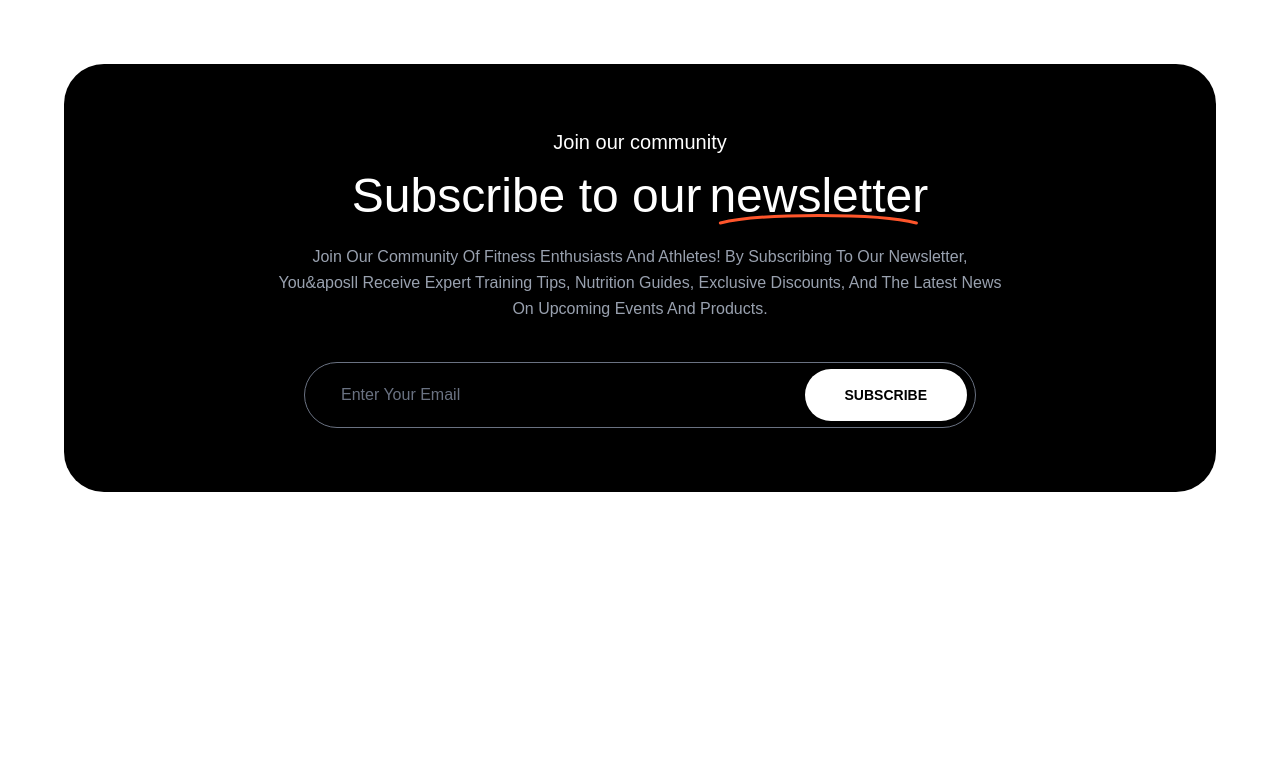
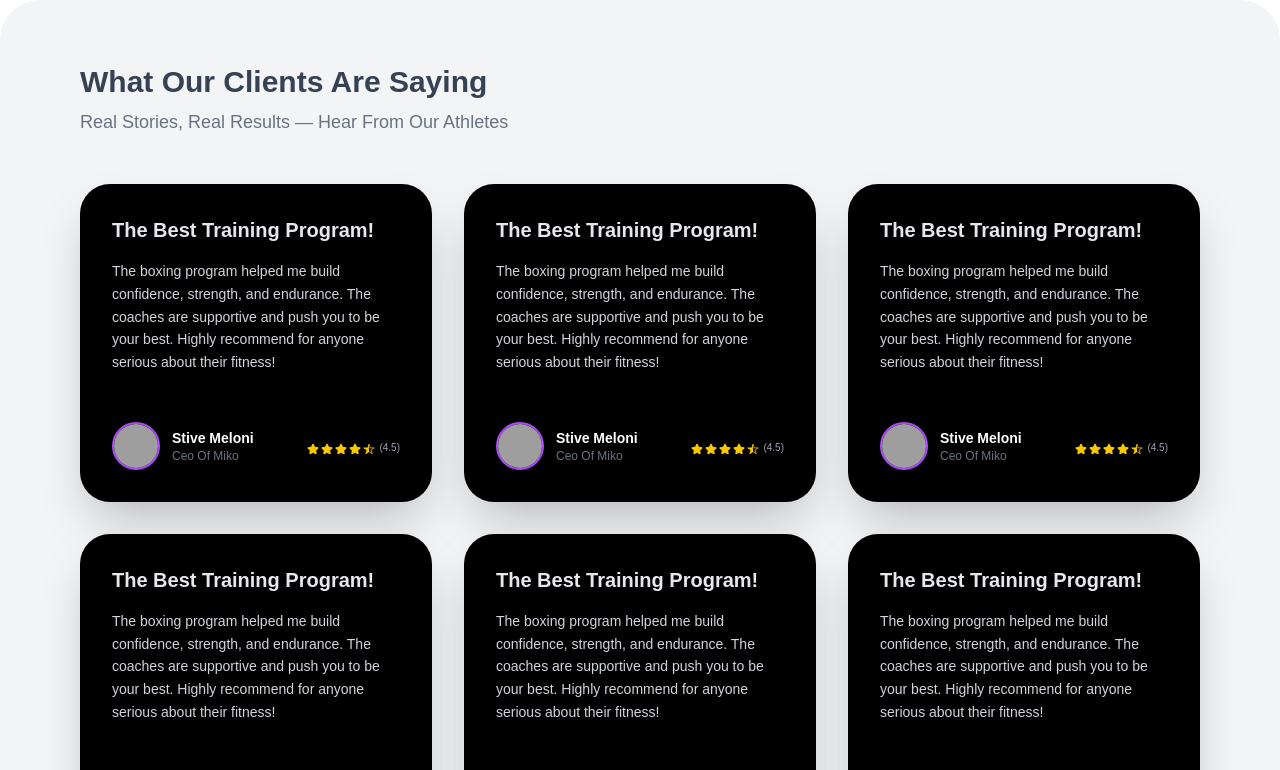
Before and after one commit to isratbiswas/Softvence_landing_page, a Next.js app: page / in a window 1280 px wide. Shown: the top 770 px of the page. Built offline with nearby package versions, Linux system fonts and the light colour scheme; grey boxes are pictures that could not be loaded.

Commit message:
feat: implement Review Section  based on Figma design

```diff
--- a/next.config.ts
+++ b/next.config.ts
@@ -2,6 +2,9 @@ import type { NextConfig } from "next";
 
 const nextConfig: NextConfig = {
   /* config options here */
+  images: {
+    domains: ["i.pravatar.cc"],
+  },
   reactCompiler: true,
 };
 
--- a/package.json
+++ b/package.json
@@ -9,9 +9,11 @@
     "lint": "eslint"
   },
   "dependencies": {
+    "framer-motion": "^12.38.0",
     "next": "16.2.2",
     "react": "19.2.4",
-    "react-dom": "19.2.4"
+    "react-dom": "19.2.4",
+    "react-icons": "^5.6.0"
   },
   "devDependencies": {
     "@tailwindcss/postcss": "^4",
--- a/src/app/page.tsx
+++ b/src/app/page.tsx
@@ -1,9 +1,11 @@
 import NewsLatterSection from "@/components/modules/NewsLatterSection";
+import ReviewSection from "@/components/modules/ReviewSection";
 import Image from "next/image";
 
 export default function Home() {
   return (
     <div className="">
+      <ReviewSection />
       <NewsLatterSection />
     </div>
   );
--- /dev/null
+++ b/src/components/modules/ReviewSection.tsx
@@ -0,0 +1,114 @@
+"use client";
+
+import Image from "next/image";
+
+import { FaStar } from "react-icons/fa";
+import { IoStarHalf } from "react-icons/io5";
+import { motion, Variants, easeOut } from "framer-motion";
+
+const reviews = [
+  { id: 1, img: "https://i.pravatar.cc/150?u=1" },
+  { id: 2, img: "https://i.pravatar.cc/150?u=2" },
+  { id: 3, img: "https://i.pravatar.cc/150?u=3" },
+  { id: 4, img: "https://i.pravatar.cc/150?u=4" },
+  { id: 5, img: "https://i.pravatar.cc/150?u=5" },
+  { id: 6, img: "https://i.pravatar.cc/150?u=6" },
+];
+
+// Animation variants
+const containerVariants = {
+  hidden: { opacity: 0 },
+  show: {
+    opacity: 1,
+    transition: {
+      staggerChildren: 0.2,
+    },
+  },
+};
+
+const cardVariants: Variants = {
+  hidden: { opacity: 0, y: 40 },
+  show: {
+    opacity: 1,
+    y: 0,
+    transition: {
+      duration: 0.5,
+      ease: easeOut,
+    },
+  },
+};
+
+const ReviewSection = () => {
+  return (
+    <section className="bg-[#f3f4f6] py-16 px-6 md:px-12 lg:px-20 rounded-[40px]">
+      <div className="mb-12">
+        <h3 className="text-3xl font-bold text-gray-700 mb-2">
+          What Our Clients Are Saying
+        </h3>
+        <h5 className="text-gray-500 text-lg">
+          Real Stories, Real Results — Hear From Our Athletes
+        </h5>
+      </div>
+
+      <motion.div
+        className="grid grid-cols-1 md:grid-cols-2 lg:grid-cols-3 gap-8"
+        variants={containerVariants}
+        initial="hidden"
+        whileInView="show"
+        viewport={{ once: true }}
+      >
+        {reviews.map((review) => (
+          <motion.div
+            key={review.id}
+            variants={cardVariants}
+            whileHover={{ scale: 1.03 }}
+            className="bg-black text-white p-8 rounded-[30px] shadow-2xl flex flex-col justify-between"
+          >
+            <div>
+              <h4 className="text-xl font-semibold mb-4 text-gray-200">
+                The Best Training Program!
+              </h4>
+              <p className="text-gray-300 text-sm leading-relaxed mb-8">
+                The boxing program helped me build confidence, strength, and
+                endurance. The coaches are supportive and push you to be your
+                best. Highly recommend for anyone serious about their fitness!
+              </p>
+            </div>
+
+            <div className="flex items-center justify-between mt-4">
+              <div className="flex items-center gap-3">
+                <div className="relative w-12 h-12 rounded-full overflow-hidden border-2 border-purple-500">
+                  <Image
+                    src={review.img}
+                    alt="User"
+                    fill
+                    className="object-cover"
+                  />
+                </div>
+                <div>
+                  <h5 className="font-bold text-sm">Stive Meloni</h5>
+                  <p className="text-gray-500 text-xs text-nowrap">
+                    Ceo Of Miko
+                  </p>
+                </div>
+              </div>
+
+              <div className="flex items-end gap-1">
+                <div className="flex text-yellow-400 text-xs gap-0.5">
+                  <FaStar />
+                  <FaStar />
+                  <FaStar />
+                  <FaStar />
+                  <IoStarHalf />
+                </div>
+                <span className="text-gray-400 text-[10px] mt-1">(4.5)</span>
+              </div>
+            </div>
+          </motion.div>
+        ))}
+      </motion.div>
+    </section>
+  );
+};
+
+export default ReviewSection;
```
Also changed, not shown: 1 other file (tests, documents, lock files or other folders).
